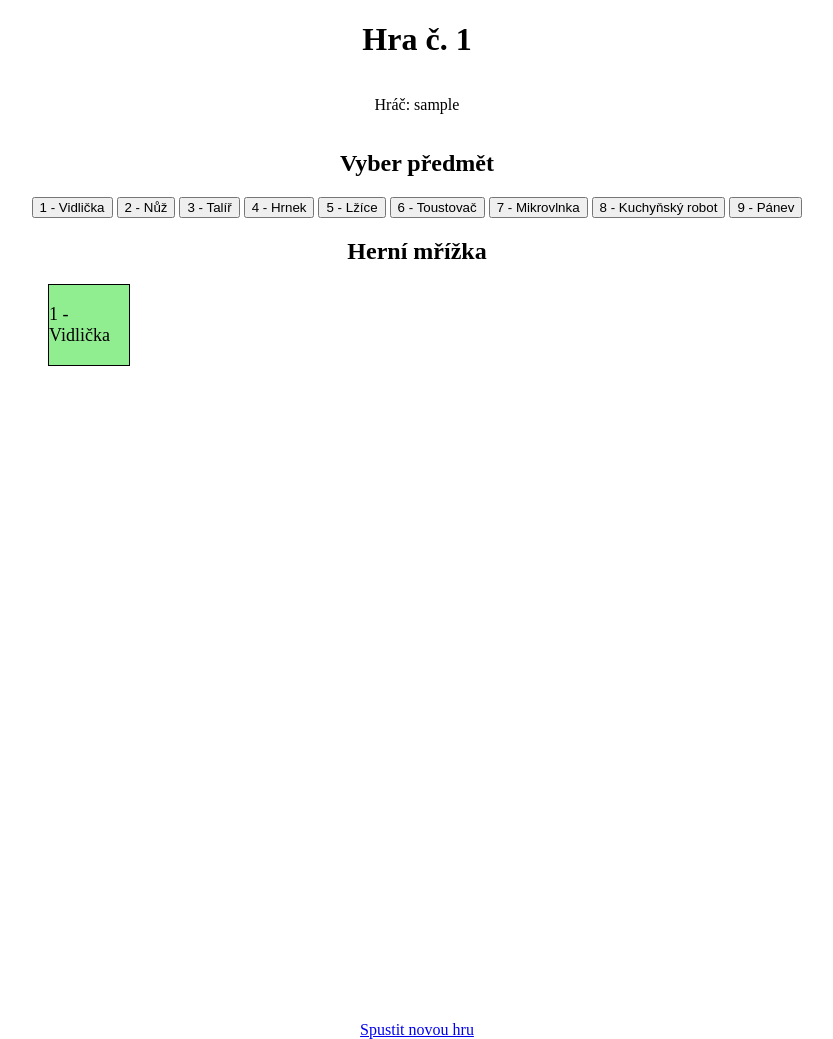
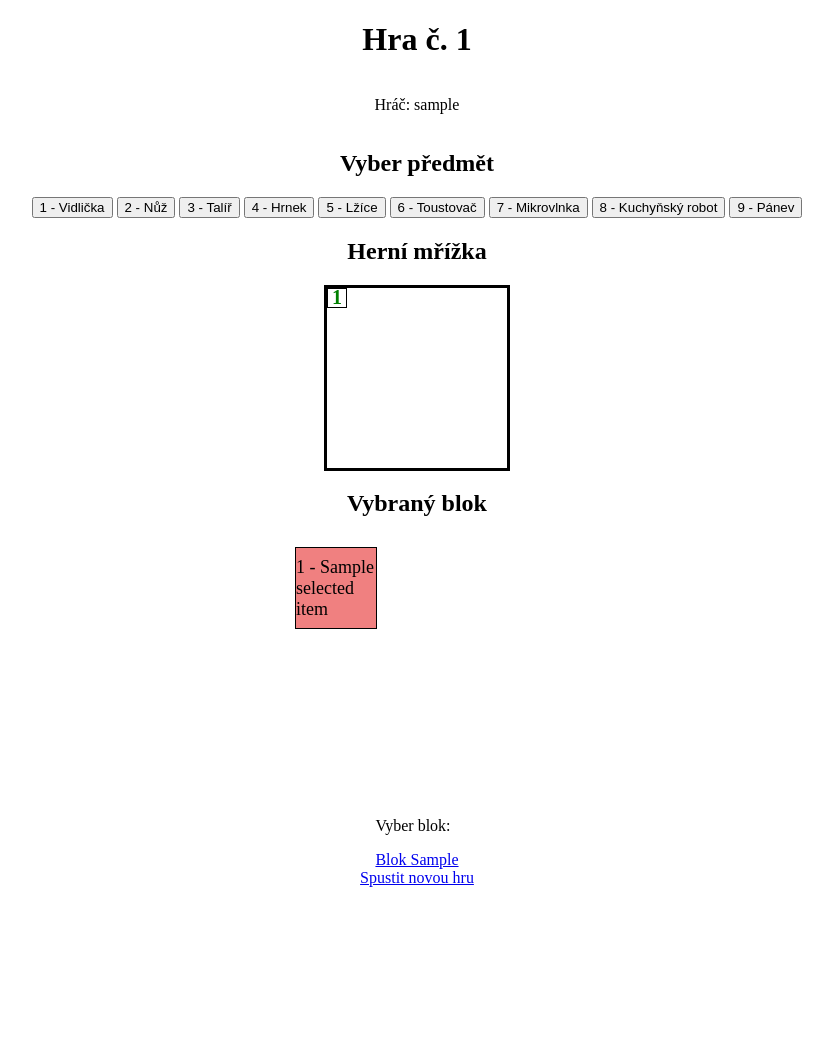
Before and after one commit to Mitelin/MystDoku, a Django app: template gameplay/templates/gameplay/game.html in a window 1280 px wide. Shown: the whole page, without its empty margins (223-1056 px from the left). After the commit the page ends 887 px from the top, so only its background shows below. Run offline with Django 5.2, Linux system fonts and the light colour scheme; data comes from the database, SQL or seed files in the repository; tables that the repository leaves empty hold one stand-in row (values such as "Sample post"); the template is opened without the code that fills it: values that come from a table or form of the project are taken from there, most other values are stand-ins (such as "Sample title", 1, 10 or a date in 2020).

Commit message:
fixed and created 3x3 grids (rooms that now act like game boards.) All changes are automatically transferred to main board

```diff
--- a/gameplay/templates/gameplay/game.html
+++ b/gameplay/templates/gameplay/game.html
@@ -4,6 +4,7 @@
 		<meta charset="UTF-8">
 			<meta name="viewport" content="width=device-width, initial-scale=1.0">
 				<title>Hra {{ game.id }}</title>
+
 			<style>
         body {
             display: grid;
@@ -11,14 +12,55 @@
             height: 100vh;  /* Will take entire screen from bottom */
             margin: 0;  /* remove spaces */
         }
+
         .sudoku-grid {
             display: grid;
-            place-items: center;
-            grid-template-columns: repeat(9, 80px);
-            grid-template-rows: repeat(9, 80px);
+            grid-template-columns: repeat(9, 20px);  /* 9 columns */
+            grid-template-rows: repeat(9, 20px);  /* 9 rows */
+            gap: 0;  /* Spaces between cells */
+            border: 3px solid black;  /* border around entire grid */
+            box-sizing: border-box;
+            box-shadow: none;
+        }
+
+        .cell {
+            width: 20px;
+            height: 20px;
+            display: flex;
+            align-items: center;
+            justify-content: center;
+            font-size: 18px;
+            border: 1px solid black;  /* All cells have 1px border */
+            box-sizing: border-box;  /* border is included in size */
+            box-shadow: none;
+        }
+
+        /* Collors for right and wrong answers */
+        .correct-number {
+            color: green;  /* Color for right answers */
+            font-weight: bold;  /* Bold for  */
+            font-size: 20px;  /* size of text */
+        }
+
+        .incorrect-number {
+            color: red;  /* Red color for wrong answers */
+            font-weight: bold;  /* Tučné písmo pro špatná čísla */
+            font-size: 20px;  /* size of text */
+        }
+
+        /* Style for 3x3 blocks */
+        .sudoku-block {
+            display: grid;
+            grid-template-columns: repeat(3, 80px);  /* 3 columns  */
+            grid-template-rows: repeat(3, 80px);  /* 3 rows */
+            /* grid-auto-flow: row;    /* cells suppose to go by row but not functioning need more research  */
             gap: 2px;
+            /* border: 3px solid red;  /* Border around 3x3 block if needed */
+            padding: 10px;
         }
-        .cell {
+
+        /* Style pro cells in 3x3 block */
+        .block-cell {
             width: 80px;
             height: 80px;
             display: flex;
@@ -26,14 +68,6 @@
             justify-content: center;
             border: 1px solid black;
             font-size: 18px;
-            cursor: pointer;
-        }
-        .grid-border {
-            border-right: 3px solid black;
-            border-bottom: 3px solid black;
-        }
-        .selected {
-            background-color: lightblue;
         }
     </style>
 			<script>
@@ -46,7 +80,7 @@
     }
 
     function placeItem(cellId, currentItemId) {
-        let itemToSend = selectedItem !== null ? selectedItem : -1;  // Nikdy neposílat null
+        let itemToSend = selectedItem !== null ? selectedItem : -1;  // ⚠ Do not send null at any circumstances ⚠!!
 
         if (currentItemId === selectedItem) {
             itemToSend = -1;
@@ -60,7 +94,7 @@
                 "X-CSRFToken": "{{ csrf_token }}",
                 "Content-Type": "application/json",
             },
-            body: JSON.stringify({ item_id: itemToSend })  // Sending item_id jako JSON
+            body: JSON.stringify({ item_id: itemToSend })  // Sending item_id as JSON
         })
         .then(response => response.json())
         .then(data => {
@@ -74,18 +108,18 @@
         .catch(error => console.error("Error communicating whit server:", error));
     }
 </script>
-</head>
 			<body>
 				<h1>Hra č. {{ game.id }}</h1>
 				<p>Hráč: {{ game.player.username }}</p>
-
 				<h2>Vyber předmět</h2>
 				<div>
             {% for item in items %}
+
 					<button id="item-{{ item.id }}" class="item-btn" onclick="selectItem({{ item.id }})">
                     {{ item.number }} - {{ item.name }}
                 </button>
             {% endfor %}
+
 				</div>
 				<style>
     .correct {
@@ -98,19 +132,44 @@
 				<h2>Herní mřížka</h2>
 				<div class="sudoku-grid">
     {% for cell in cells %}
+
 					<div class="cell
             {% if cell.column in grid_borders %} grid-border{% endif %}
-            {% if cell.row in grid_borders %} grid-border{% endif %}
+            {% if cell.row in grid_borders %} grid-border{% endif %}">
+            {% if cell.selected_item %}
+
+						<span class="{% if cell.selected_item and cell.is_correct %} correct-number{% elif cell.selected_item and not cell.is_correct %} incorrect-number{% endif %}">
+                    {{ cell.selected_item.number }}
+                </span>
+            {% endif %}
+
+					</div>
+    {% endfor %}
+
+				</div>
+				<h2>Vybraný blok</h2>
+				<div class="sudoku-block">
+    {% for cell in selected_block %}
+
+					<div class="block-cell
             {% if cell.selected_item and cell.is_correct %} correct{% endif %}
             {% if cell.selected_item and not cell.is_correct %} incorrect{% endif %}"
             onclick="placeItem({{ cell.id }}, {% if cell.selected_item %}{{ cell.selected_item.id }}{% else %}-1{% endif %})">
-            {% if cell.selected_item %}
-                {{ cell.selected_item.number }} - {{ cell.selected_item.name }}
-            {% endif %}
+            {{ cell.selected_item.number|default:"" }} - {{ cell.selected_item.name|default:"" }}
         </div>
     {% endfor %}
+
 				</div>
+				<div class="block-selector">
+					<p>Vyber blok:</p>
+    {% for i in block_range %}
 
+					<a href="{% url 'game_block' game.id i %}" class="{% if i == block_index %}active{% endif %}">
+            Blok {{ i }}
+        </a>
+    {% endfor %}
+
+				</div>
 				<a href="{% url 'start_new_game' %}">Spustit novou hru</a>
 			</body>
 		</html>
--- a/gameplay/urls.py
+++ b/gameplay/urls.py
@@ -6,4 +6,5 @@ urlpatterns = [
     path('<int:game_id>/', game_view, name='game_view'),
     path('place/<int:cell_id>/', place_item, name='place_item'),
     path('win/', win_view, name='win_page'),
+    path('game/<int:game_id>/block/<int:block_index>/', game_view, name='game_block'),  # URL pro block ID
 ]
```
Also changed, not shown: gameplay/views.py (+26 -15 lines). Lines whose indentation alone changed are shown as unchanged.
